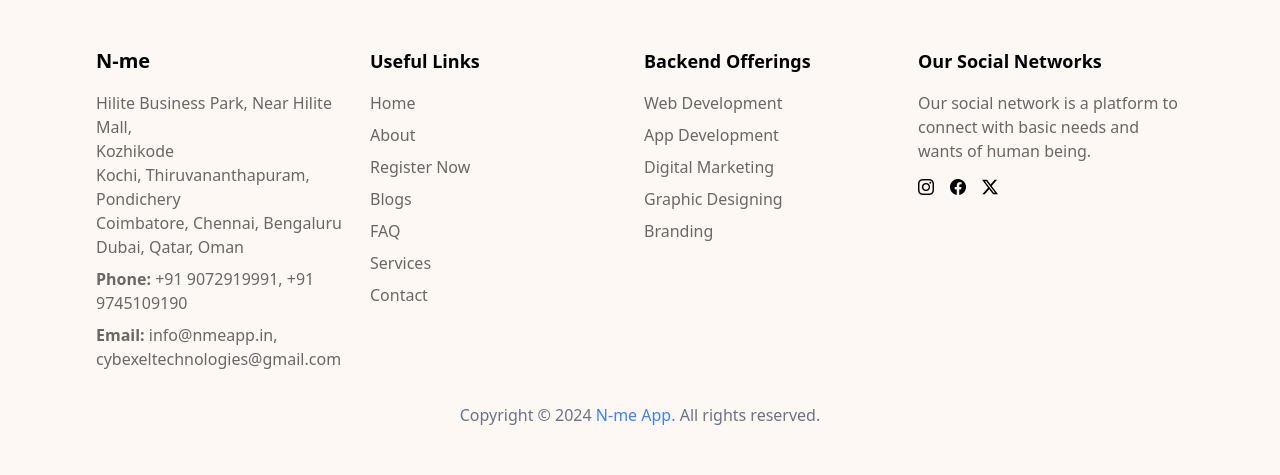
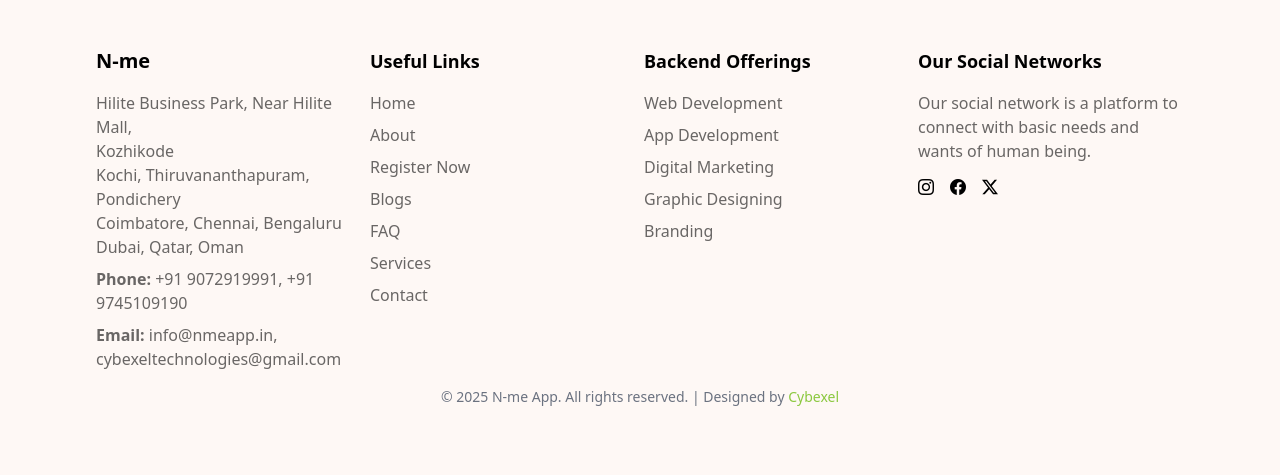
Before and after one commit to N-meapp/nmeapp, a Django app: page /faq in a window 1280 px wide. Shown: the part 449-924 px from the top of the page. After the commit the page ends 855 px from the top, so only its background shows below. Run offline with Django 5.2, Linux system fonts and the light colour scheme; some libraries are stand-ins or nearby versions.

Commit message:
faq copyright

```diff
--- a/blog/templates/faq.html
+++ b/blog/templates/faq.html
@@ -632,13 +632,14 @@
         </div>
       </div>
     </div>
-    <div class="container mx-auto px-4 mt-8 text-center">
-      <div class="text-gray-500">
-        Copyright © 2024
-        <a href="" class="text-blue-500 hover:underline">N-me App.</a> All
-        rights reserved.
-      </div>
-    </div>
+    <div class="container py-4">
+  <div class="credits text-center text-sm text-gray-500">
+    © <script>document.write(new Date().getFullYear())</script> N-me App. All rights reserved. | Designed by
+    <a href="https://cybexel.com/" target="_blank" class="text-[#8bc83f] hover:underline">
+      Cybexel
+    </a>
+  </div>
+</div>
   </footer>
 
     <script src="https://cdn.jsdelivr.net/npm/bootstrap@5.1.3/dist/js/bootstrap.bundle.min.js"></script>
```
